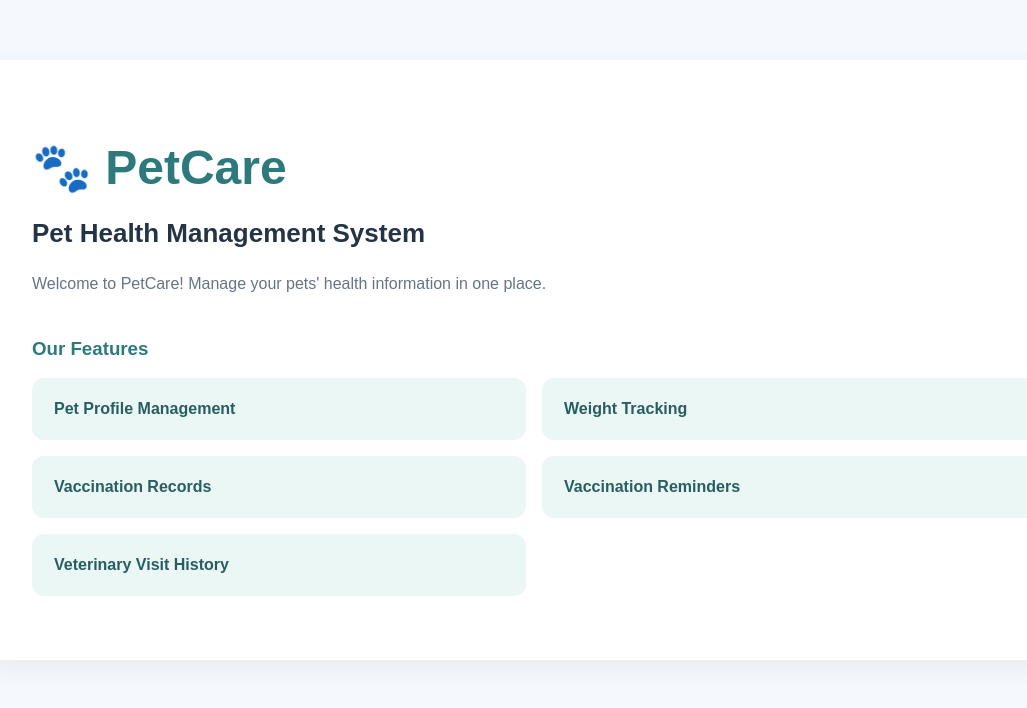
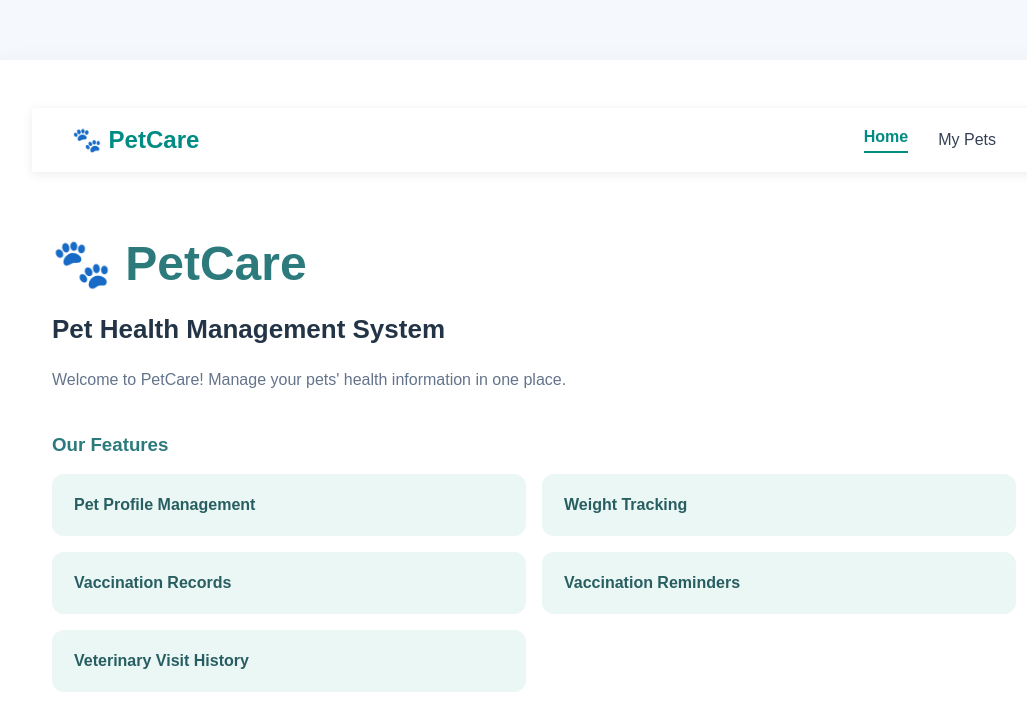
Before and after one commit to ducanhonichan/petcare-project, a React app in the folder frontend/: page / in a window 1280 px wide. Shown: the top 708 px of the page, without its empty margins (106-1133 px from the left). Built offline with nearby package versions, Linux system fonts and the light colour scheme; the HTML template or start-up script is replaced by a standard one.

Commit message:
feat(T05): add React Router, pages, navbar and shared layout

```diff
--- a/frontend/package.json
+++ b/frontend/package.json
@@ -11,7 +11,8 @@
   },
   "dependencies": {
     "react": "^19.2.8",
-    "react-dom": "^19.2.8"
+    "react-dom": "^19.2.8",
+    "react-router-dom": "^7.18.4"
   },
   "devDependencies": {
     "@eslint/js": "^10.0.1",
--- a/frontend/src/App.css
+++ b/frontend/src/App.css
@@ -68,3 +68,94 @@ li {
     grid-template-columns: 1fr;
   }
 }
+
+
+
+/* ===== PETCARE NAVBAR ===== */
+
+.navbar {
+  width: 100%;
+  display: flex;
+  justify-content: space-between;
+  align-items: center;
+  padding: 18px 40px;
+  background-color: #ffffff;
+  box-shadow: 0 2px 10px rgba(0, 0, 0, 0.08);
+  box-sizing: border-box;
+}
+
+.navbar-brand {
+  font-size: 24px;
+  font-weight: bold;
+  color: #008b83;
+}
+
+.navbar-links {
+  display: flex;
+  align-items: center;
+  gap: 30px;
+}
+
+.navbar-links a {
+  text-decoration: none;
+  color: #344054;
+  font-size: 16px;
+  font-weight: 500;
+  transition: color 0.2s ease;
+}
+
+.navbar-links a:hover {
+  color: #008b83;
+}
+
+/* Responsive Navbar */
+@media (max-width: 600px) {
+  .navbar {
+    padding: 16px 20px;
+  }
+
+  .navbar-brand {
+    font-size: 20px;
+  }
+
+  .navbar-links {
+    gap: 15px;
+  }
+
+  .navbar-links a {
+    font-size: 14px;
+  }
+}
+
+
+/* ===== ACTIVE NAVIGATION ===== */
+
+.navbar-links a.active {
+  color: #008b83;
+  font-weight: 700;
+  border-bottom: 2px solid #008b83;
+  padding-bottom: 5px;
+}
+
+
+/* ===== MAIN LAYOUT ===== */
+
+.main-layout {
+  min-height: 100vh;
+  display: flex;
+  flex-direction: column;
+}
+
+.main-content {
+  width: 100%;
+  flex: 1;
+  padding: 32px 20px;
+  box-sizing: border-box;
+}
+
+/* Responsive Layout */
+@media (max-width: 600px) {
+  .main-content {
+    padding: 20px 12px;
+  }
+}
--- a/frontend/src/App.jsx
+++ b/frontend/src/App.jsx
@@ -1,26 +1,18 @@
-
-import './App.css'
+import { BrowserRouter, Routes, Route } from 'react-router-dom'
+import MainLayout from './components/MainLayout'
+import Home from './pages/Home'
+import Pets from './pages/Pets'
 
 function App() {
   return (
-    <div>
-      <h1>🐾 PetCare</h1>
-      <h2>Pet Health Management System</h2>
-
-      <p>
-        Welcome to PetCare! Manage your pets'
-        health information in one place.
-      </p>
-
-      <h3>Our Features</h3>
-      <ul>
-        <li>Pet Profile Management</li>
-        <li>Weight Tracking</li>
-        <li>Vaccination Records</li>
-        <li>Vaccination Reminders</li>
-        <li>Veterinary Visit History</li>
-      </ul>
-    </div>
+    <BrowserRouter>
+      <Routes>
+        <Route element={<MainLayout />}>
+          <Route path="/" element={<Home />} />
+          <Route path="/pets" element={<Pets />} />
+        </Route>
+      </Routes>
+    </BrowserRouter>
   )
 }
 
--- /dev/null
+++ b/frontend/src/components/MainLayout.jsx
@@ -0,0 +1,16 @@
+import { Outlet } from 'react-router-dom'
+import Navbar from './Navbar'
+
+function MainLayout() {
+  return (
+    <div className="main-layout">
+      <Navbar />
+
+      <main className="main-content">
+        <Outlet />
+      </main>
+    </div>
+  )
+}
+
+export default MainLayout
--- /dev/null
+++ b/frontend/src/components/Navbar.jsx
@@ -0,0 +1,30 @@
+import { NavLink } from 'react-router-dom'
+
+function Navbar() {
+  return (
+    <nav className="navbar">
+      <div className="navbar-brand">
+        🐾 PetCare
+      </div>
+
+      <div className="navbar-links">
+        <NavLink
+          to="/"
+          end
+          className={({ isActive }) => isActive ? 'active' : ''}
+        >
+          Home
+        </NavLink>
+
+        <NavLink
+          to="/pets"
+          className={({ isActive }) => isActive ? 'active' : ''}
+        >
+          My Pets
+        </NavLink>
+      </div>
+    </nav>
+  )
+}
+
+export default Navbar
--- /dev/null
+++ b/frontend/src/pages/Home.jsx
@@ -0,0 +1,27 @@
+
+import '../App.css'
+
+function Home() {
+  return (
+    <div>
+      <h1>🐾 PetCare</h1>
+      <h2>Pet Health Management System</h2>
+
+      <p>
+        Welcome to PetCare! Manage your pets'
+        health information in one place.
+      </p>
+
+      <h3>Our Features</h3>
+      <ul>
+        <li>Pet Profile Management</li>
+        <li>Weight Tracking</li>
+        <li>Vaccination Records</li>
+        <li>Vaccination Reminders</li>
+        <li>Veterinary Visit History</li>
+      </ul>
+    </div>
+  )
+}
+
+export default Home
--- /dev/null
+++ b/frontend/src/pages/Pets.jsx
@@ -0,0 +1,17 @@
+function Pets() {
+  return (
+    <div className="app-container">
+      <h1>🐾 My Pets</h1>
+
+      <h2>Pet Profile Management</h2>
+
+      <p>
+        Manage your pets' profiles and health information here.
+      </p>
+
+      <p>No pets added yet.</p>
+    </div>
+  )
+}
+
+export default Pets
```
Also changed, not shown: 1 other file (tests, documents, lock files or other folders).
